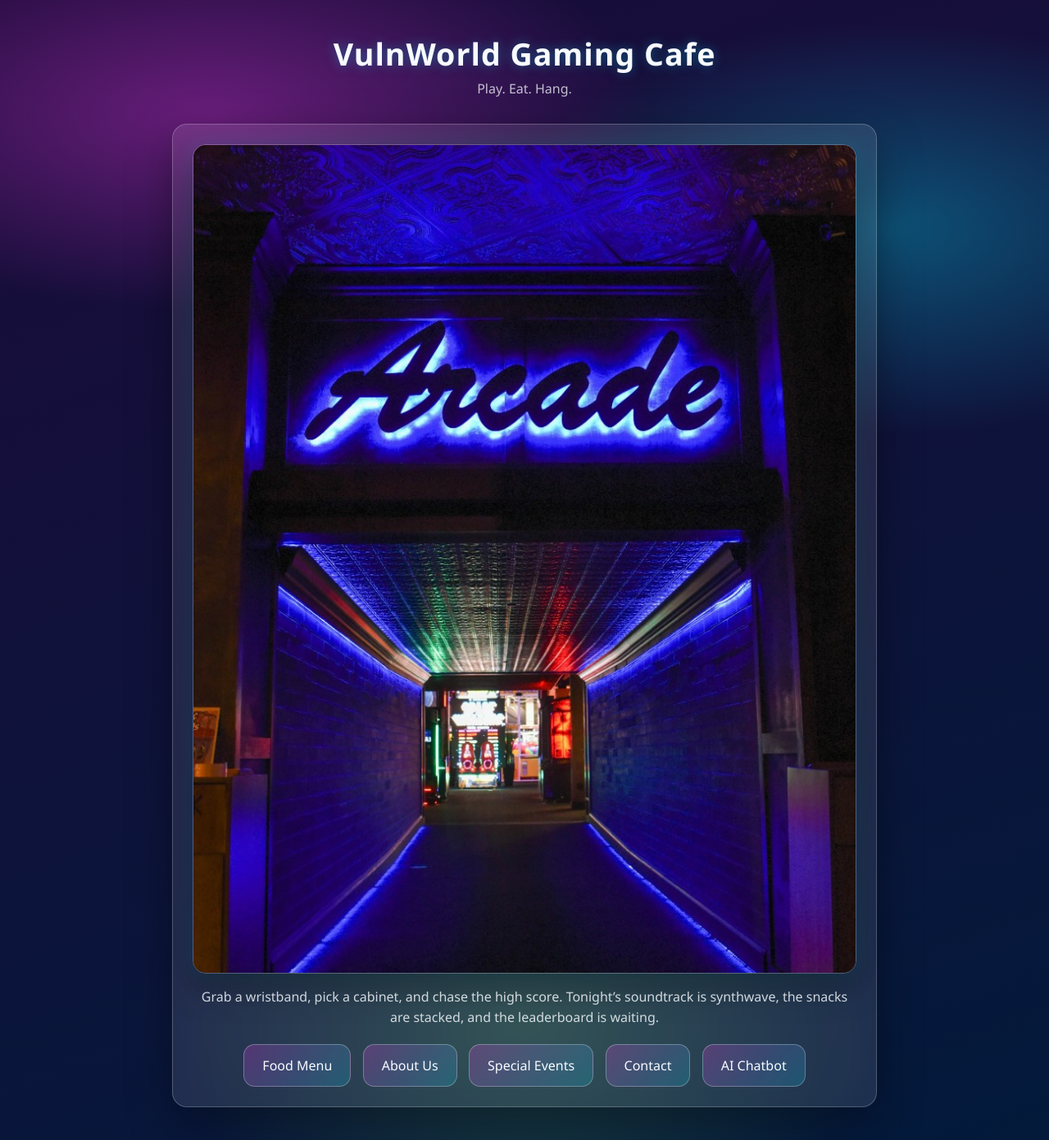
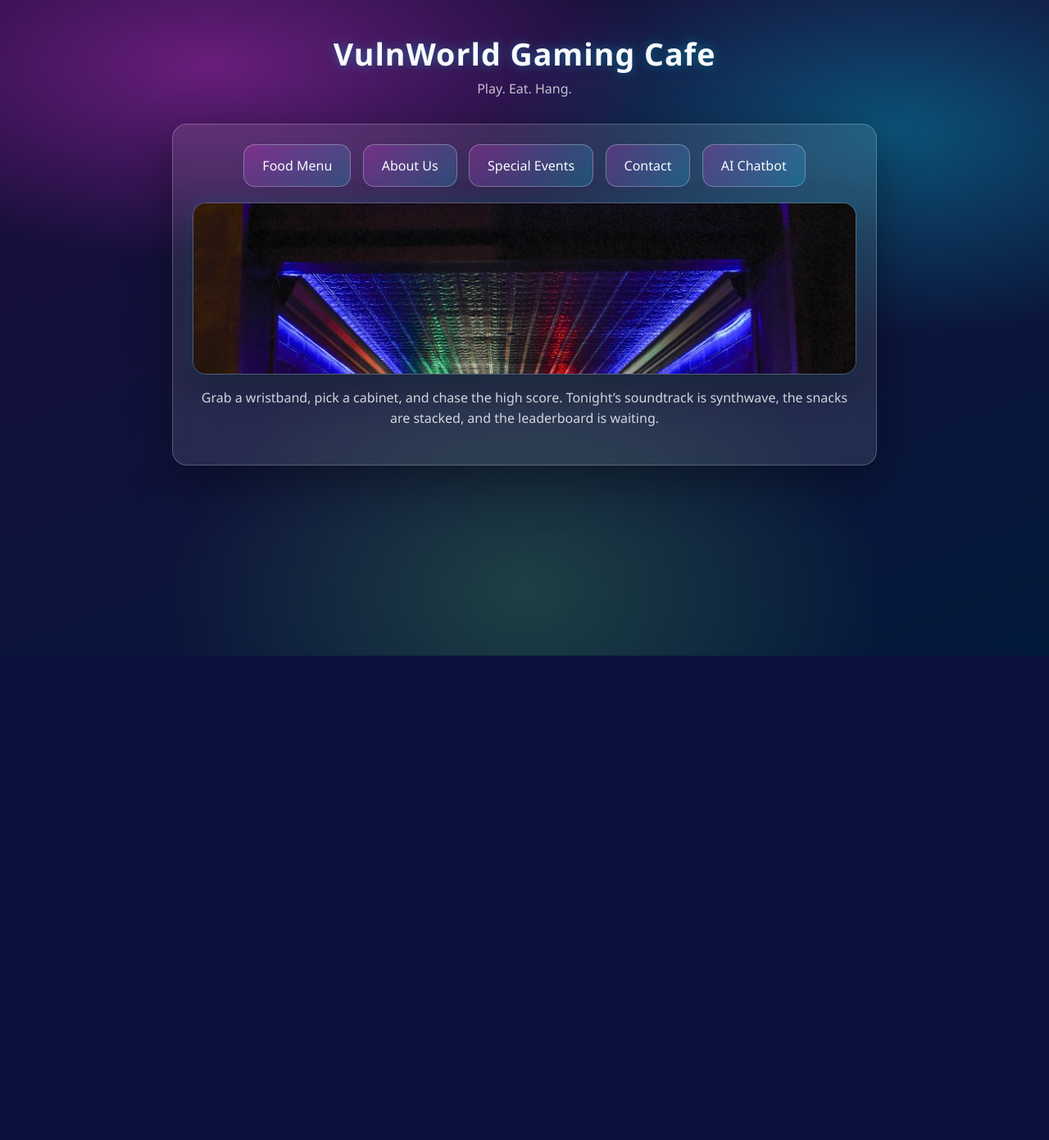
Before and after one commit to Tausetii/VulnWorld, a Flask app: page /welcome in a window 1280 px wide. Shown: the whole page at 82% size. After the commit the page ends 800 px from the top, so only its background shows below. Run offline with Flask 3, Linux system fonts and the light colour scheme.

Commit message:
Update welcome page layout and styling: added margin to navigation, adjusted hero image height with object-fit, and restructured hero section for improved presentation.

```diff
--- a/templates/welcome.html
+++ b/templates/welcome.html
@@ -47,7 +47,7 @@
             backdrop-filter: blur(10px);
             box-shadow: 0 18px 55px rgba(0,0,0,.35);
         }
-        nav { display: flex; gap: 0.9rem; flex-wrap: wrap; justify-content: center; }
+        nav { display: flex; gap: 0.9rem; flex-wrap: wrap; justify-content: center; margin-bottom: 1.2rem; }
         nav a {
             display: block;
             background: linear-gradient(135deg, rgba(255,61,242,.22), rgba(0,229,255,.18));
@@ -81,7 +81,8 @@
         .hero img{
             display: block;
             width: 100%;
-            height: auto;
+            height: clamp(160px, 26vh, 240px);
+            object-fit: cover;
         }
         .hero-text{
             margin: 0 0 1.2rem;
@@ -95,10 +96,6 @@
     <h1>VulnWorld Gaming Cafe</h1>
     <p class="tagline">Play. Eat. Hang.</p>
     <div class="panel">
-        <div class="hero">
-            <img src="{{ url_for('static', filename='arcade-entrance.png') }}" alt="Neon arcade entrance" />
-        </div>
-        <p class="hero-text">Grab a wristband, pick a cabinet, and chase the high score. Tonight’s soundtrack is synthwave, the snacks are stacked, and the leaderboard is waiting.</p>
         <nav>
             <a href="/menu">Food Menu</a>
             <a href="/about">About Us</a>
@@ -106,6 +103,10 @@
             <a href="/contact">Contact</a>
             <a href="/chat">AI Chatbot</a>
         </nav>
+        <div class="hero">
+            <img src="{{ url_for('static', filename='arcade-entrance.png') }}" alt="Neon arcade entrance" />
+        </div>
+        <p class="hero-text">Grab a wristband, pick a cabinet, and chase the high score. Tonight’s soundtrack is synthwave, the snacks are stacked, and the leaderboard is waiting.</p>
     </div>
 </body>
 </html>
```
